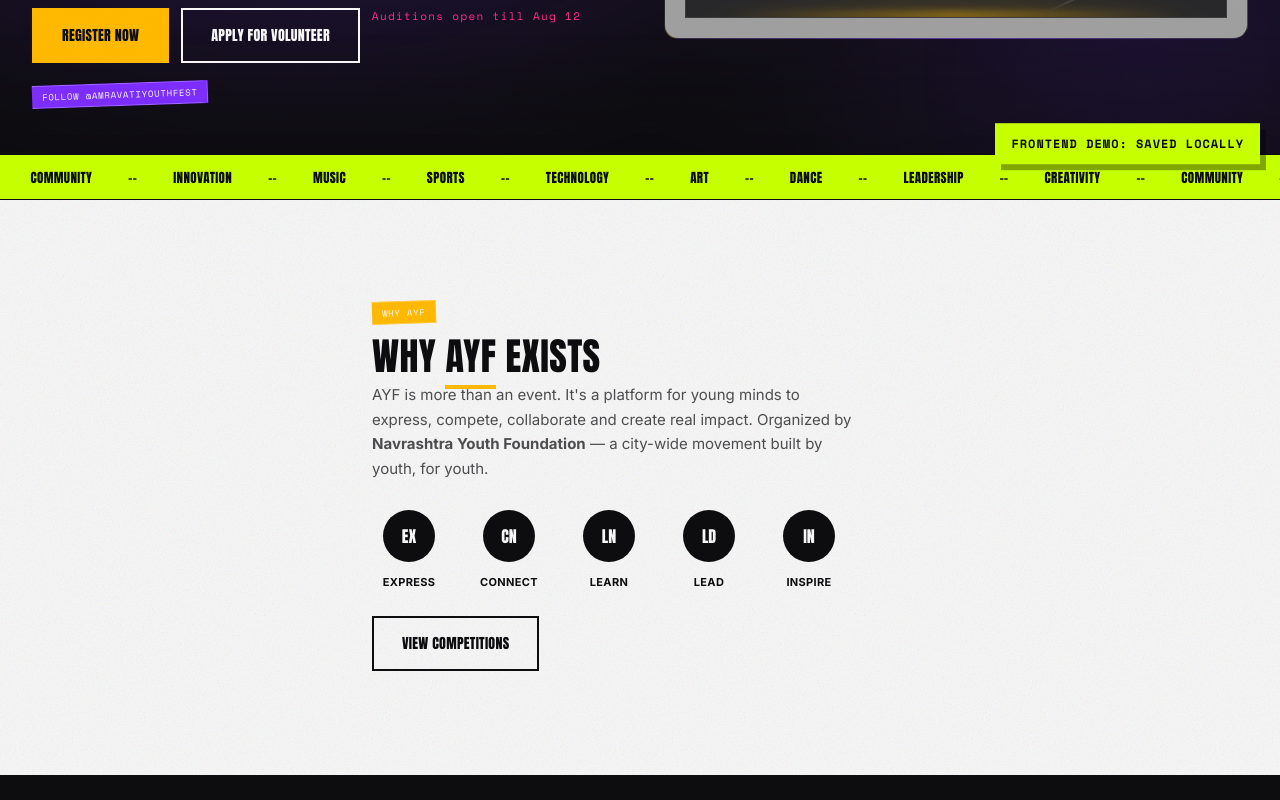
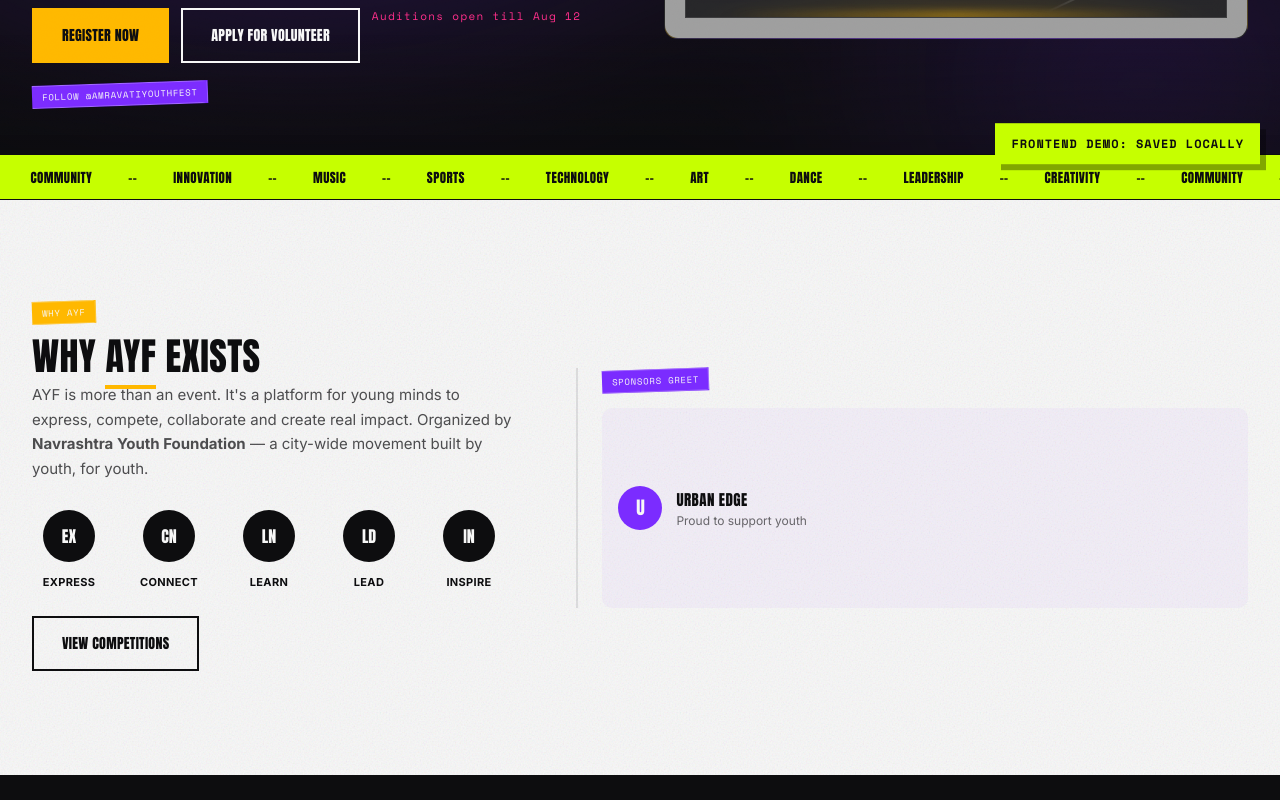
Before and after one commit to Smit2080/ayf-2026, a Next.js app: page / in a window 1280 px wide. Shown: the part 665-1465 px from the top of the page. Built offline with nearby package versions, Linux system fonts and the light colour scheme; grey boxes are pictures that could not be loaded.

Commit message:
Add auto-sliding sponsor greetings column next to Why AYF text

```diff
--- a/app/globals.css
+++ b/app/globals.css
@@ -299,6 +299,13 @@ nav.wrap{display:flex;align-items:center;justify-content:space-between;padding:1
 }
 .why-grid{position:relative;z-index:1;display:grid;grid-template-columns:0.85fr 1.15fr;gap:48px;align-items:center;}
 .why-grid-single{position:relative;z-index:1;max-width:600px;}
+.sponsor-greetings-col{padding-left:24px;border-left:2px solid rgba(13,13,15,0.1);}
+.sponsor-greeting-wrap{overflow:hidden;height:200px;position:relative;border-radius:10px;background:rgba(123,44,255,0.04);padding:12px;}
+.sponsor-greeting-track{display:flex;flex-direction:column;transition:transform 0.5s cubic-bezier(0.4,0,0.2,1);height:100%;}
+.sponsor-greeting-card{display:flex;align-items:center;gap:14px;height:100%;flex-shrink:0;padding:8px 4px;}
+.sponsor-logo-circle{width:44px;height:44px;border-radius:50%;background:var(--purple);color:var(--white);display:flex;align-items:center;justify-content:center;font-family:'Anton';font-size:18px;flex-shrink:0;}
+.sponsor-name{font-family:'Anton';font-size:15px;letter-spacing:.03em;color:var(--ink);}
+.sponsor-msg{font-size:12px;color:rgba(13,13,15,0.6);margin-top:2px;}
 
 .why h2{font-size:clamp(28px,3.4vw,38px);margin-bottom:8px;}
 .why h2 u{text-decoration:none;border-bottom:4px solid var(--orange);}
--- /dev/null
+++ b/src/components/SponsorGreetings.tsx
@@ -0,0 +1,37 @@
+'use client';
+
+import { useState, useEffect } from 'react';
+
+const greetings = [
+  { name: 'NOVA', message: 'Greetings to AYF 2026', logo: 'N' },
+  { name: 'PULSE FM', message: 'Wishing you all the best', logo: 'P' },
+  { name: 'URBAN EDGE', message: 'Proud to support youth', logo: 'U' },
+  { name: 'BREW CO.', message: 'Cheers to the young talent', logo: 'B' },
+  { name: 'SWIFTPAY', message: 'Powering the future', logo: 'S' },
+  { name: 'ORBIT', message: 'Reach for the stars', logo: 'O' },
+];
+
+export default function SponsorGreetings() {
+  const [idx, setIdx] = useState(0);
+
+  useEffect(() => {
+    const t = setInterval(() => setIdx((p) => (p + 1) % greetings.length), 3000);
+    return () => clearInterval(t);
+  }, []);
+
+  return (
+    <div className="sponsor-greeting-wrap">
+      <div className="sponsor-greeting-track" style={{ transform: `translateY(-${idx * 100}%)` }}>
+        {greetings.map((g, i) => (
+          <div className="sponsor-greeting-card" key={i}>
+            <div className="sponsor-logo-circle">{g.logo}</div>
+            <div>
+              <div className="sponsor-name">{g.name}</div>
+              <div className="sponsor-msg">{g.message}</div>
+            </div>
+          </div>
+        ))}
+      </div>
+    </div>
+  );
+}
--- a/src/components/WhyAYF.tsx
+++ b/src/components/WhyAYF.tsx
@@ -1,7 +1,10 @@
+import SponsorGreetings from './SponsorGreetings';
+
 export default function WhyAYF() {
   return (
     <section className="why reveal" id="about">
-      <div className="wrap why-grid-single">
+      <div className="wrap why-grid">
+        <div>
           <span className="sticker sticker-orange" style={{ marginBottom: 14 }}>Why AYF</span>
           <h2>Why <u>AYF</u> exists</h2>
           <p className="desc">AYF is more than an event. It&apos;s a platform for young minds to express, compete, collaborate and create real impact. Organized by <strong>Navrashtra Youth Foundation</strong> &mdash; a city-wide movement built by youth, for youth.</p>
@@ -14,6 +17,11 @@ export default function WhyAYF() {
           </div>
           <a className="btn btn-outline" style={{ borderColor: 'var(--ink)', color: 'var(--ink)' }} href="#events">View Competitions</a>
         </div>
+        <div className="sponsor-greetings-col">
+          <span className="sticker sticker-purple" style={{ marginBottom: 16 }}>Sponsors Greet</span>
+          <SponsorGreetings />
+        </div>
+      </div>
     </section>
   );
 }
```
Lines whose indentation alone changed are shown as unchanged.
